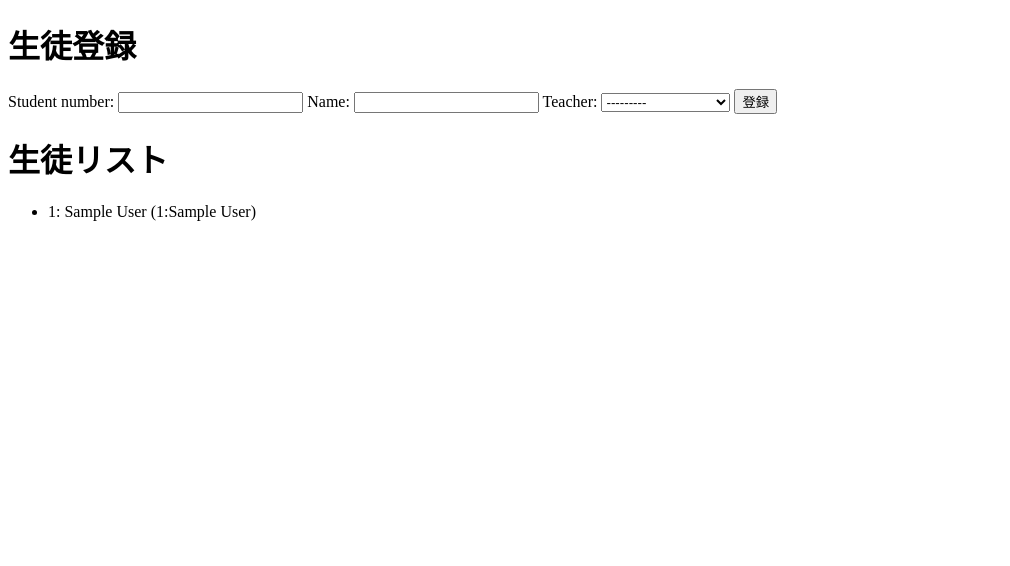
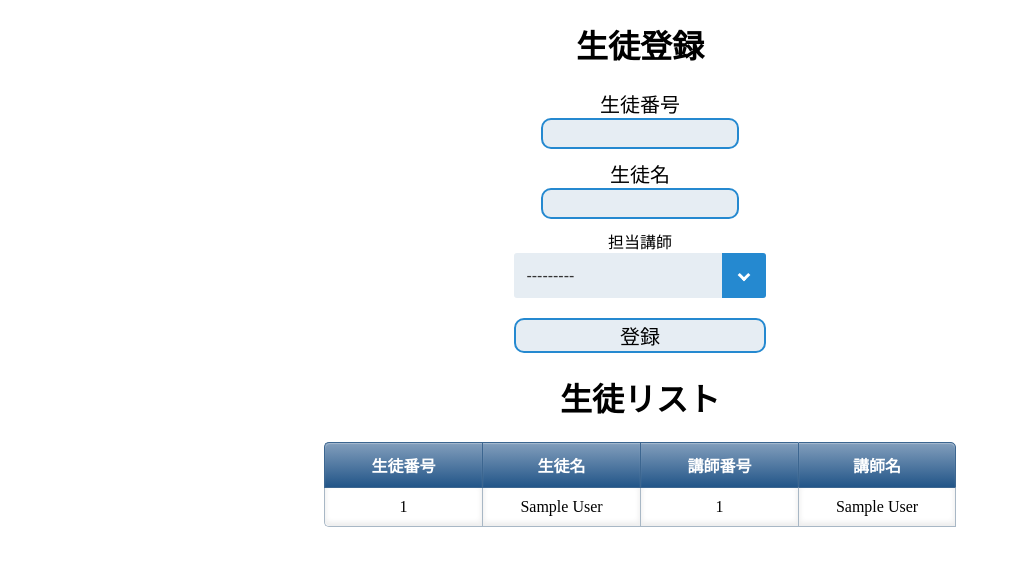
Before and after one commit to Da-Tsuchi/Hack, a Django app: page /student/ in a window 1280 px wide. Shown: the top 566 px of the page, without its empty margins (0-1010 px from the left). Run offline with Django 4.2, Linux system fonts and the light colour scheme; a user stored in the database is signed in; tables that the repository leaves empty hold one stand-in row (values such as "Sample post").

Commit message:
CSS生徒一覧、先生一覧

```diff
--- /dev/null
+++ b/shift/my_shift_app/static/my_shift_app/student_style.css
@@ -0,0 +1,138 @@
+body{
+    text-align: center;
+}
+
+.student_number{
+    font-size: 20px;
+    height: 50px;
+    padding-bottom:20px;
+}
+
+.student{
+    font-size: 20px;
+    height: 50px;
+    padding-bottom:20px;
+}
+
+.student_number input{
+    height: 50%;
+    width : 15%;
+    background-color: #e6edf3;
+    border-radius: 10px;
+    border: 2px solid #2589d0;
+}
+
+.student input{
+    height: 50%;
+    width : 15%;
+    background-color: #e6edf3;
+    border-radius: 10px;
+    border: 2px solid #2589d0;
+}
+
+.teacher{
+    margin:0 auto;
+    margin-bottom: 20px;
+    width: 20%;
+}
+
+.teacher label{
+    position: relative;
+    width: 20%;
+}
+
+.teacher label  ::before {
+    position: absolute;
+    content: '';
+    pointer-events: none;
+    display: inline-block;
+    right: 0;
+    width: 2.8em;
+    height: 2.8em;
+    border-radius: 0 3px 3px 0;
+    background-color: #2589d0;
+}
+.teacher label ::after {
+    position: absolute;
+    content: '';
+    pointer-events: none;
+    position: absolute;
+    top: 50%;
+    right: 1.4em;
+    transform: translate(50%, -50%) rotate(45deg);
+    width: 6px;
+    height: 6px;
+    border-bottom: 3px solid #fff;
+    border-right: 3px solid #fff;
+}
+.teacher select {
+    width: 100%;
+    font-size: 20px;
+    appearance: none;
+    min-width: 230px;
+    height: 2.8em;
+    padding: .4em 3.6em .4em .8em;
+    border: none;
+    border-radius: 3px;
+    background-color: #e6edf3;
+    color: #333;
+    font-size: 1em;
+    cursor: pointer;
+}
+.teacher select:focus {
+    outline: 2px solid #2589d0;
+}
+
+.btn-submit{
+    font-size: 20px;
+    width: 20%;
+    background-color:#e6edf3;
+    border-radius: 10px;
+    border: 2px solid #2589d0;
+}
+
+table{
+    margin: 0 auto;
+    width: 50%;
+    border-collapse:separate;
+    border-spacing: 0;
+}
+
+table th:first-child{
+    border-radius: 5px 0 0 0;
+}
+
+table th:last-child{
+    border-radius: 0 5px 0 0;
+    border-right: 1px solid #3c6690;
+}
+
+table th{
+    text-align: center;
+    color:white;
+    background: linear-gradient(#829ebc,#225588);
+    border-left: 1px solid #3c6690;
+    border-top: 1px solid #3c6690;
+    border-bottom: 1px solid #3c6690;
+    box-shadow: 0px 1px 1px rgba(255,255,255,0.3) inset;
+    width: 25%;
+    padding: 10px 0;
+}
+
+table td{
+    text-align: center;
+    border-left: 1px solid #a8b7c5;
+    border-bottom: 1px solid #a8b7c5;
+    border-top:none;
+    box-shadow: 0px -3px 5px 1px #eee inset;
+    width: 25%;
+    padding: 10px 0;
+}
+
+table td:last-child{
+    border-right: 1px solid #a8b7c5;
+}
+
+table tr:last-child td:first-child {
+    border-radius: 0 0 0 5px;
+}
--- a/shift/my_shift_app/templates/my_shift_app/student.html
+++ b/shift/my_shift_app/templates/my_shift_app/student.html
@@ -1,18 +1,59 @@
-{% extends "my_shift_app/base_generic.html" %}
+<!DOCTYPE html>
+<html>
+<head>
+    <meta charset="utf-8">
+    <title>シフト作成</title>
+    {% load static %}
+    <link rel="stylesheet" href="{% static 'my_shift_app/student_style.css' %}">
+</head>
+    <body>
+
 
 {% block content %}
 <h1>生徒登録</h1>
 <form method="POST">
     {% csrf_token %}
-    {{ form.as_table }}
-    {{ form.errors }}
-    <button type="submit">登録</button>
+    <div class = "student_number" >
+        <label for="{{ form.student_number.id_for_label }}">
+                生徒番号<br>
+                {{ form.student_number }}
+        </label>
+        <br>
+    </div>
+    <div class = "student">
+        <label for="{{ form.name.id_for_label }}">
+                生徒名<br>
+                {{ form.name }}
+        </label>
+        <br>
+    </div>
+    <div class = "teacher">
+        担当講師<br>
+        <label for="{{ form.teacher.id_for_label }}">
+            <div>
+                {{ form.teacher }}
+            </div>
+        </label>
+    </div>
+    <button type="submit" class="btn-submit">登録</button>
 </form>
 
 <h1>生徒リスト</h1>
-<ul>
-{% for student in students %}
-    <li>{{ student.student_number }}: {{ student.name }} ({{ student.teacher.teacher_number }}:{{student.teacher.name}})</li>
-{% endfor %}
-</ul>
-{% endblock %}
+
+<table>
+    <tr>
+            <th>生徒番号</th>
+            <th>生徒名</th>
+            <th>講師番号</th>
+            <th>講師名</th>
+    </tr>
+    {% for student in students %}
+    <tr>
+        <td>{{ student.student_number }}</td>
+        <td>{{ student.name }}</td>
+        <td>{{ student.teacher.teacher_number }}</td>
+        <td>{{ student.teacher.name }}</td>
+    </tr>
+    {% endfor %}
+    {% endblock %}
+</table>
```
Also changed, not shown: shift/my_shift_app/static/my_shift_app/login_style.css (+35 -6 lines), shift/my_shift_app/static/my_shift_app/manage_style.css (added, +10 -0 lines), shift/my_shift_app/static/my_shift_app/teacher_style.css (added, +89 -0 lines), shift/my_shift_app/templates/my_shift_app/login.html (+19 -10 lines), shift/my_shift_app/templates/my_shift_app/manage.html (+13 -3 lines), shift/my_shift_app/templates/my_shift_app/teacher.html (+27 -6 lines).
